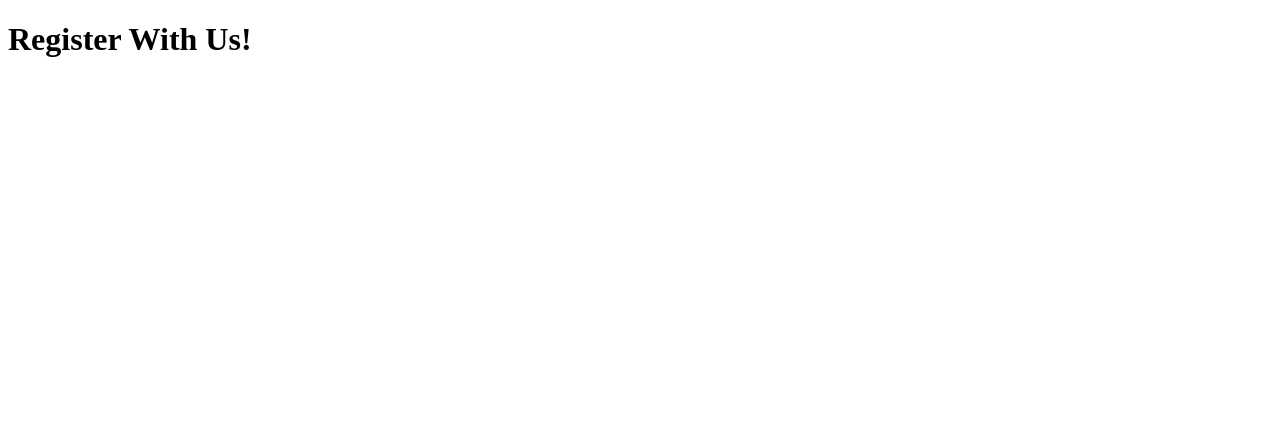
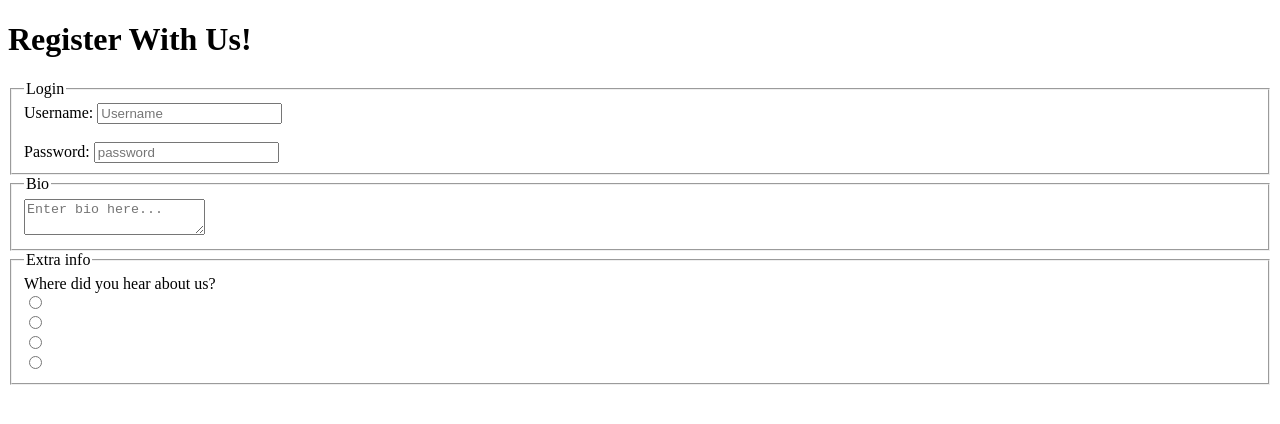
Before and after one commit to ksbleek/codeup-web-exercises, a plain HTML site: page forms.html in a window 1280 px wide. Drawn offline with Linux system fonts and the light colour scheme.

Commit message:
Added up to the radio buttons

```diff
--- a/forms.html
+++ b/forms.html
@@ -8,5 +8,29 @@
         <header>
             <h1>Register With Us!</h1>
         </header>
+        <form method="POST" action="https://request-inspector.glitch.me/">
+            <fieldset>
+                <legend>Login</legend>
+                <label for="username">Username:</label>
+                <input id="username" name="username" type="text" placeholder="Username">
+                <br><br>
+                <label for="password">Password:</label>
+                <input id="password" name="password" type="password" placeholder="password">
+            </fieldset>
+            <fieldset>
+                <legend>Bio</legend>
+                <label for="bio"></label>
+                <textarea name="bio" id="bio" placeholder="Enter bio here..."></textarea>
+            </fieldset>
+            <fieldset>
+                <legend>Extra info</legend>
+                <label for="findinfo" name="findinfo">Where did you hear about us?</label><br>
+                <input name="billboard" value="Billboard" id="findinfo" type="radio"><label></label><br>
+                <input name="radioadvertising" value="Radio Advertising" id="findinfo" type="radio"><br>
+                <input name="internetadvertisment" value="Internet Advertisement" id="findinfo" type="radio"><br>
+                <input name="other" value="Other" id="findinfo" type="radio"><br>
+
+            </fieldset>
+        </form>
     </body>
 </html>
```
